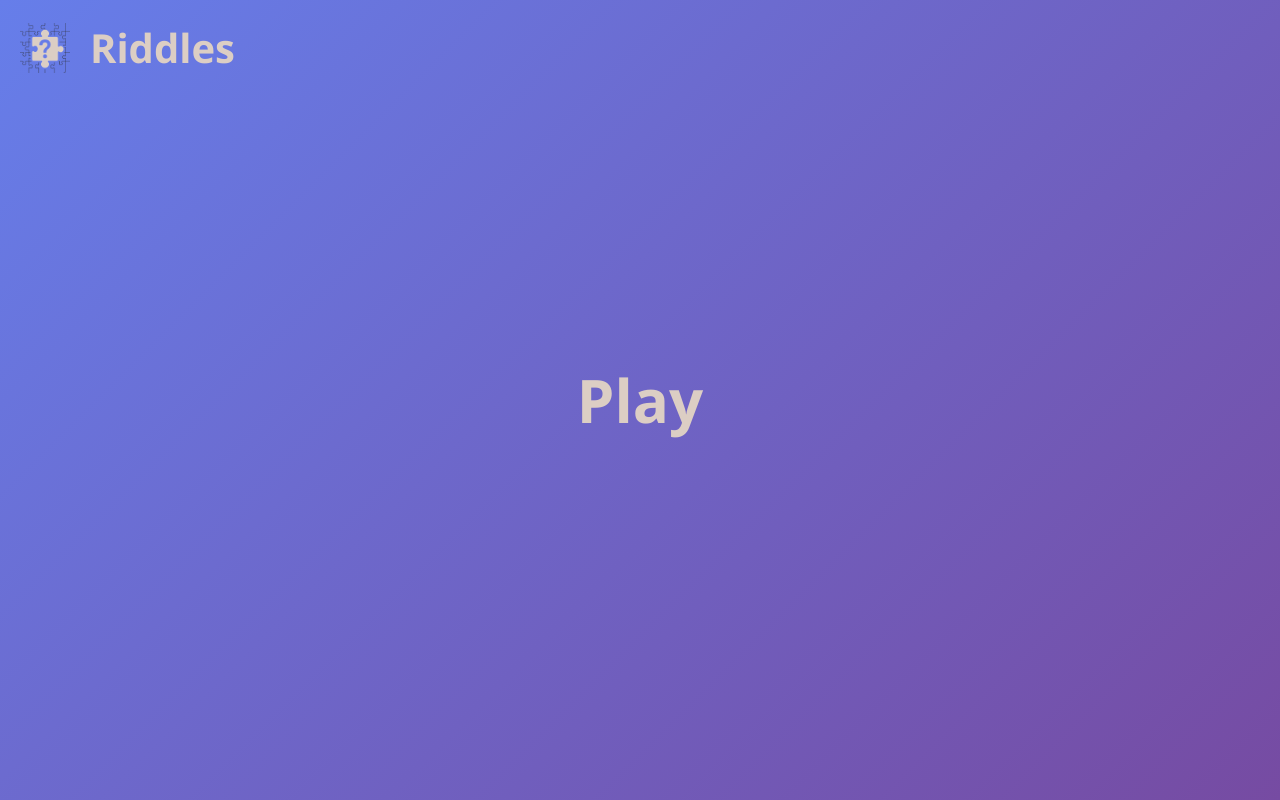
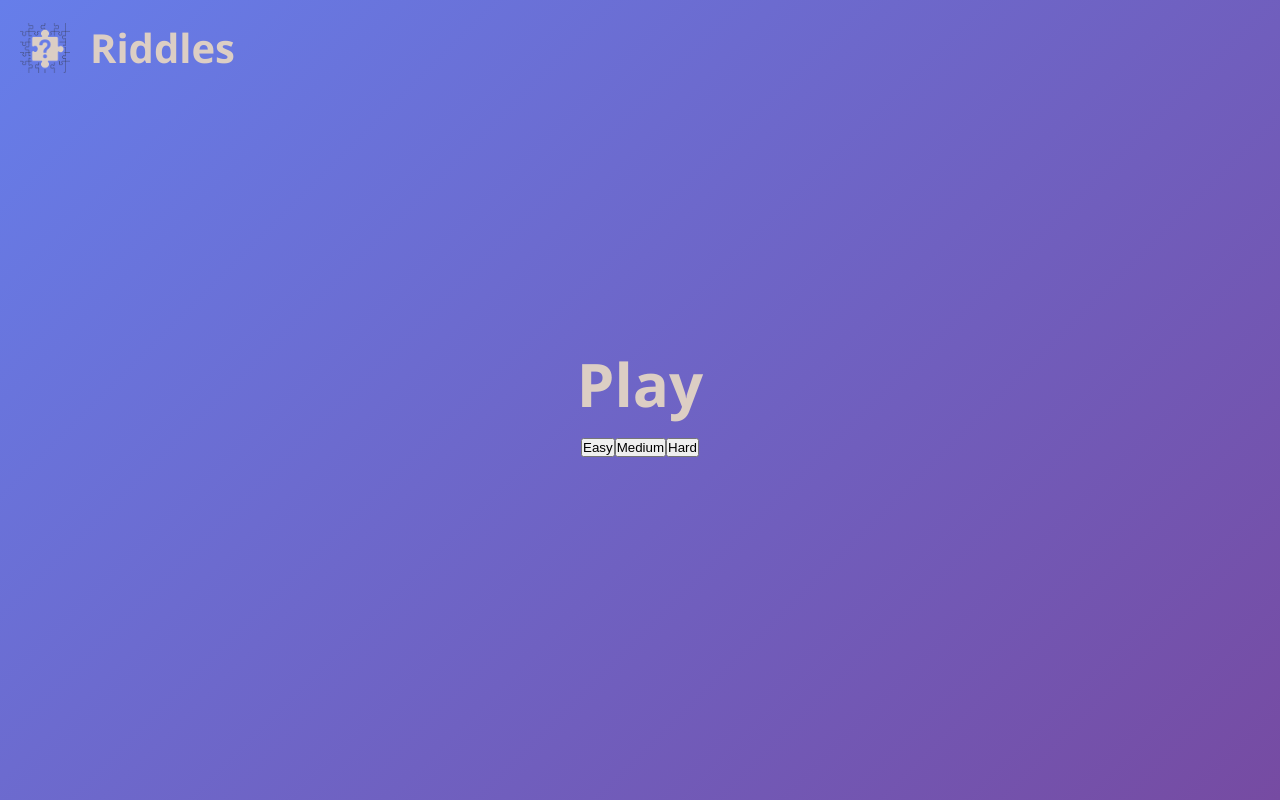
Before and after one commit to ChaimShteinberg/riddles, a React (Vite) app: page /play in a window 1280 px wide. Built offline with nearby package versions, Linux system fonts and the light colour scheme.

Commit message:
level menu

```diff
--- /dev/null
+++ b/src/components/Level.tsx
@@ -0,0 +1,9 @@
+function Level() {
+  return <section>
+    <button>Easy</button>
+    <button>Medium</button>
+    <button>Hard</button>
+  </section>;
+}
+
+export default Level;
--- a/src/pages/Play.tsx
+++ b/src/pages/Play.tsx
@@ -1,7 +1,11 @@
+import Level from "../components/Level.tsx";
+
 function Play() {
   return (
     <main>
       <h1>Play</h1>
+      <Level/>
+
     </main>
   );
 }
```
